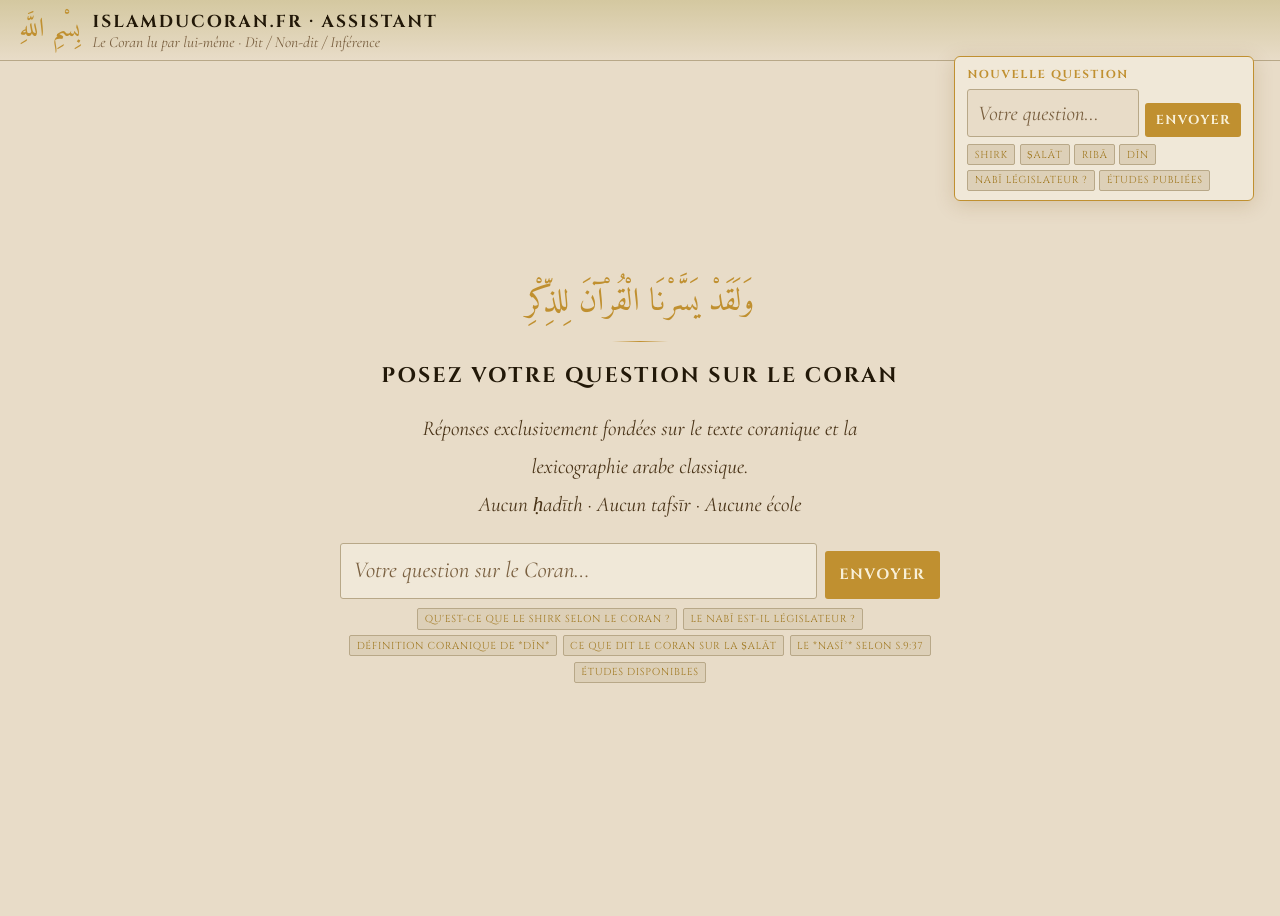
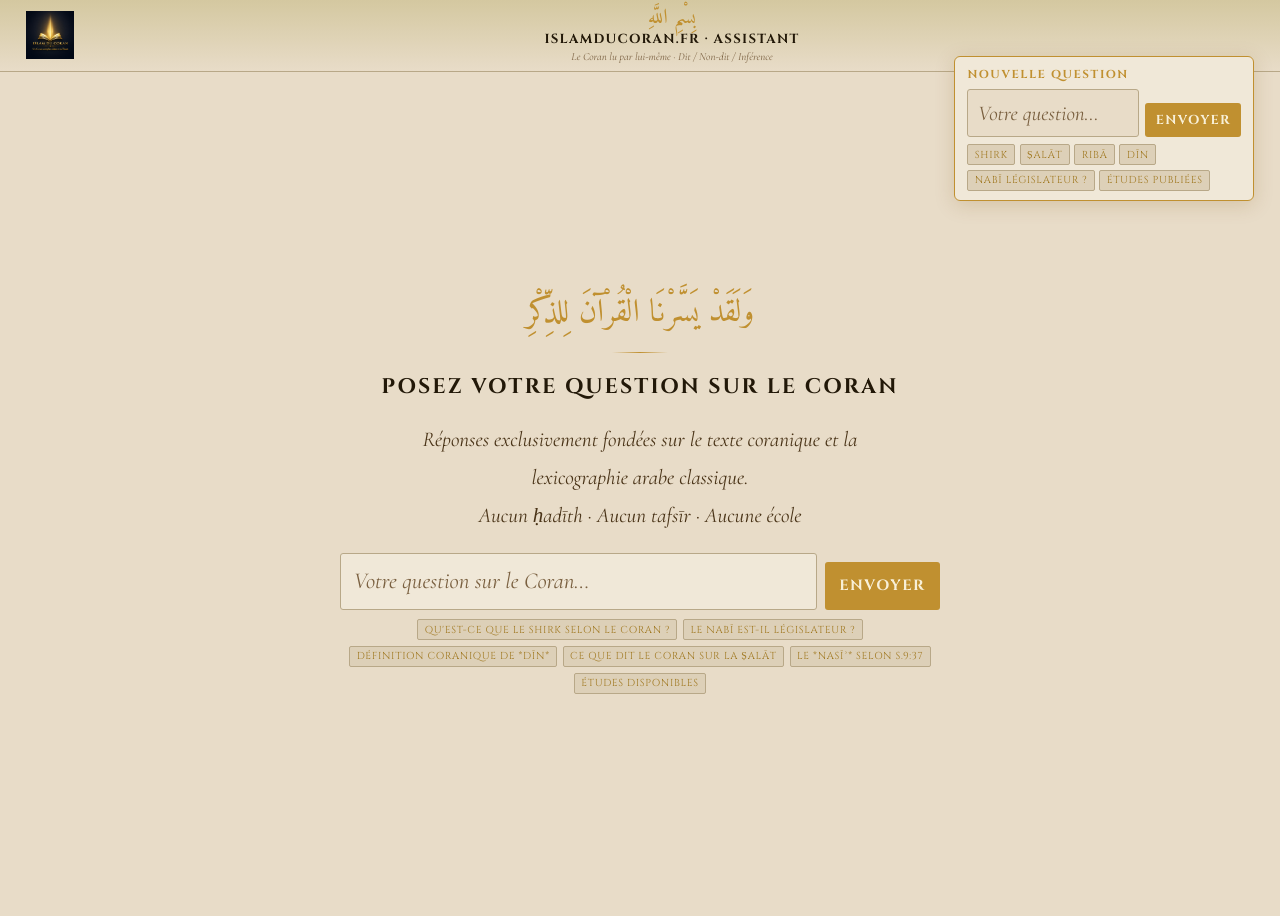
Before and after one commit to Makhuwcoder/islamducoran, a Jekyll site: the page assistant/index.html, which Jekyll copies as it is, in a window 1280 px wide. Built offline with Jekyll 4.4.1, drawn with Linux system fonts in a browser that asks for light colours.

Commit message:
Assistant: logo + lien accueil + header centré

```diff
--- a/assistant/index.html
+++ b/assistant/index.html
@@ -17,11 +17,13 @@
 html,body{height:100%;background:var(--bg);color:var(--tx);font-family:var(--f-c);font-size:16px}
 
 /* ── HEADER ── */
-.hdr{background:linear-gradient(180deg,#d4c8a0,var(--bg));border-bottom:1px solid var(--bd);
-  padding:.6rem 1.2rem;display:flex;align-items:center;gap:.75rem;position:relative;z-index:10}
-.hdr-ar{font-family:var(--f-a);font-size: 1.65rem;color:var(--or3);direction:rtl;line-height:1}
-.hdr-ti{font-family:var(--f-t);font-size: 1.08rem;letter-spacing:.12em;text-transform:uppercase;font-weight:700}
-.hdr-su{font-size: .97rem;color:var(--tx3);font-style:italic}
+.hdr{background:linear-gradient(180deg,#d4c8a0,var(--bg));border-bottom:1px solid var(--bd);padding:.5rem 1.6rem;display:flex;align-items:center;gap:1rem;position:relative;z-index:10}
+.hdr-logo-link{flex-shrink:0;display:flex;align-items:center;text-decoration:none}
+.hdr-logo{height:48px;width:auto;display:block;object-fit:contain}
+.hdr-center{flex:1;display:flex;flex-direction:column;align-items:center;text-align:center;gap:.1rem}
+.hdr-ar{font-family:var(--f-a);font-size:1.3rem;color:var(--or3);direction:rtl;line-height:1}
+.hdr-ti{font-family:var(--f-t);font-size:.82rem;letter-spacing:.1em;text-transform:uppercase;font-weight:700}
+.hdr-su{font-size:.68rem;color:var(--tx3);font-style:italic}
 .hdr-bx{margin-left:auto;font-family:var(--f-t);font-size: .66rem;letter-spacing:.12em;
   text-transform:uppercase;color:var(--or3);border:1px solid var(--or3);padding:.12rem .4rem;border-radius:2px}
 
@@ -158,12 +160,14 @@ html,body{height:100%;background:var(--bg);color:var(--tx);font-family:var(--f-c
 <body>
 
 <div class="hdr">
-  <div class="hdr-ar">بِسْمِ اللَّهِ</div>
-  <div>
+  <a href="/" class="hdr-logo-link" title="Retour à l'accueil">
+    <img src="/assets/img/logo.png" alt="Islam du Coran" class="hdr-logo">
+  </a>
+  <div class="hdr-center">
+    <div class="hdr-ar">بِسْمِ اللَّهِ</div>
     <div class="hdr-ti">islamducoran.fr · Assistant</div>
     <div class="hdr-su">Le Coran lu par lui-même · Dit / Non-dit / Inférence</div>
   </div>
-
 </div>
 
 <button class="float-toggle" id="float-toggle" onclick="toggleFloat()">+ Question</button>
```
